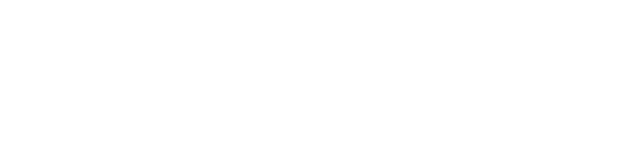
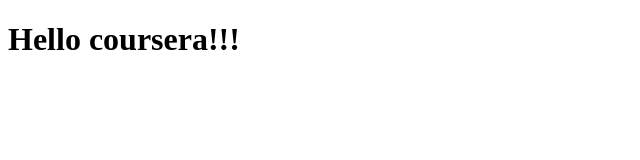
Before and after one commit to lreina/coursera-test, a plain HTML site: page site/index.html in a window 1280 px wide. Shown: the whole page, without its empty margins (0-640 px from the left). Drawn offline with Linux system fonts and the light colour scheme.

Commit message:
My first page modified

```diff
--- a/site/index.html
+++ b/site/index.html
@@ -4,6 +4,6 @@
 	<title>Hello coursera</title>
 </head>
 <body>
-
+<h1>Hello coursera!!!</h1>
 </body>
 </html>
```
